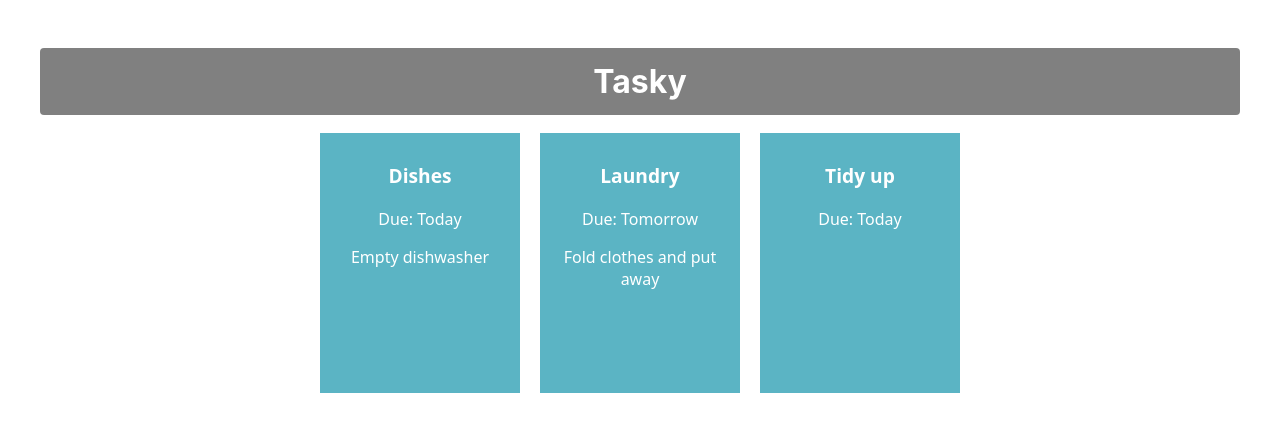
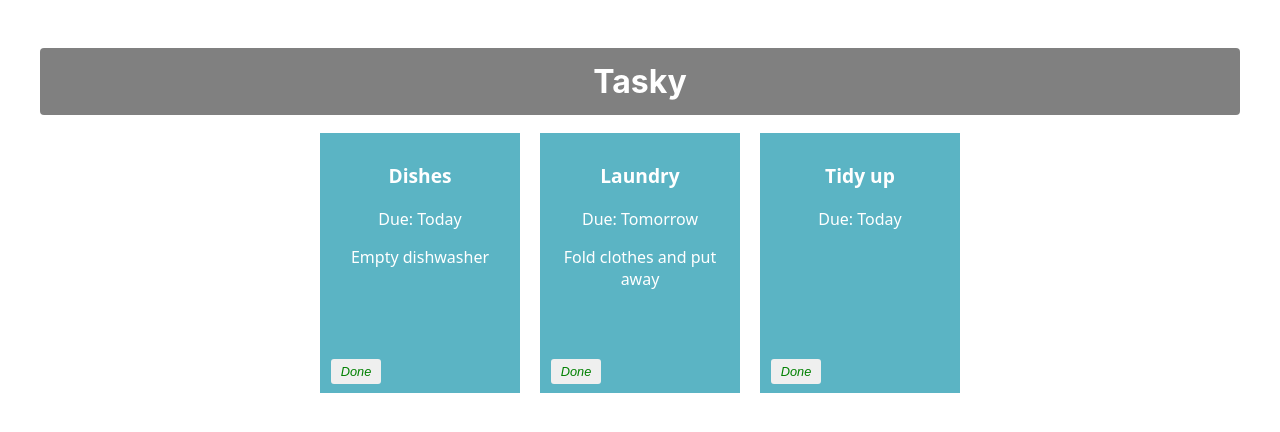
Before and after one commit to robert-walshh/react-basics-labs, a React (Create React App) app in the folder tasky/: page / in a window 1280 px wide. Shown: the top 432 px of the page. Built offline with nearby package versions, Linux system fonts and the light colour scheme.

Commit message:
Mark task as done

```diff
--- a/tasky/src/App.css
+++ b/tasky/src/App.css
@@ -34,3 +34,20 @@ div {
   font-weight: bold;
   font-size: 1.2em;
 }
+
+button {
+  border: none;
+  border-radius: 3px;
+  font-style: italic;
+  font-size: 0.8em;
+  margin: 4px 6px;
+  width: 50px;
+  height: 25px;
+}
+
+.doneButton {
+  position: absolute;
+  bottom: 5px;
+  left: 5px;
+  color: green;
+}
--- a/tasky/src/App.js
+++ b/tasky/src/App.js
@@ -5,20 +5,30 @@ import Task from './components/Task';
 function App() {
   const [ taskState, setTaskState ] = useState({
     tasks: [
-      { id: 1, title:"Dishes", description: "Empty dishwasher", deadline: "Today" },
-      { id: 2, title: "Laundry", description: "Fold clothes and put away", deadline: "Tomorrow" },
-      { id: 3, title: "Tidy up", deadline: "Today" }
+      { id: 1, title:"Dishes", description: "Empty dishwasher", deadline: "Today", done: false },
+      { id: 2, title: "Laundry", description: "Fold clothes and put away", deadline: "Tomorrow", done: false },
+      { id: 3, title: "Tidy up", deadline: "Today", done: false}
     ]
   });
+
+  const doneHandler = (taskIndex) => {
+    const tasks = [...taskState.tasks];
+    tasks[taskIndex].done = !tasks[taskIndex].done;
+    setTaskState({tasks});
+    console.log(`${taskIndex} ${tasks[taskIndex].done}`);
+  }
+
   return (
     <div className="container">
       <h1>Tasky</h1>
-      {taskState.tasks.map((task) => (
+      {taskState.tasks.map((task, index) => (
     <Task
       title={task.title}
       description={task.description}
       deadline={task.deadline}
       key={task.id}
+      done={task.done}
+      markDone={() => doneHandler(index)}
     />
   ))}
     </div>
--- a/tasky/src/components/Task.js
+++ b/tasky/src/components/Task.js
@@ -3,10 +3,11 @@ import React from 'react';
 const Task = (props) => {
 
     return (
-        <div className="card">
+        <div className="card" style={{backgroundColor: props.done ? 'lightgrey' : '#5bb4c4'}}>
             <p className="title">{props.title}</p>
             <p>Due: {props.deadline}</p>
             <p>{props.description}</p>
+            <button onClick={props.markDone} className='doneButton'>Done</button>
         </div>
     )
 }
```
